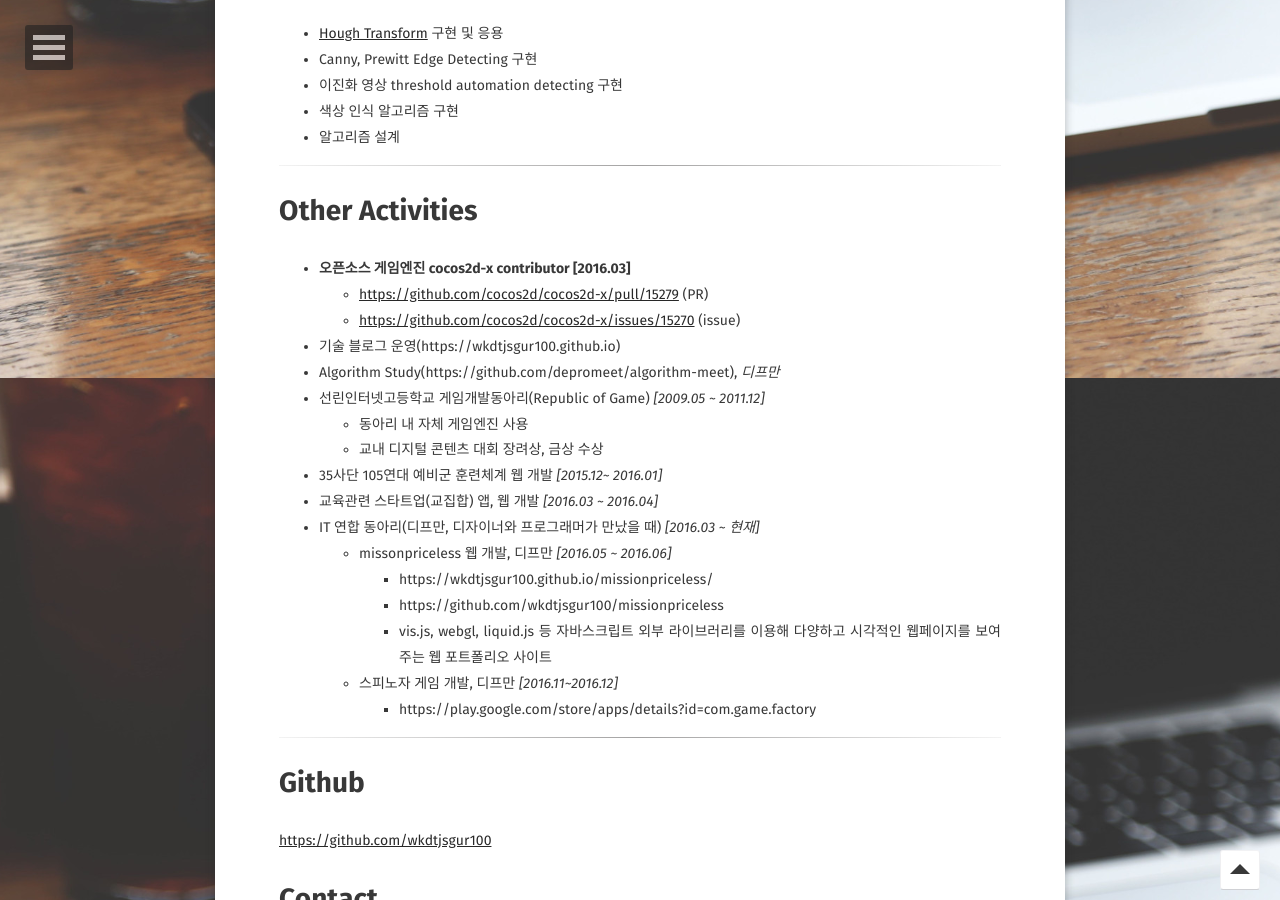
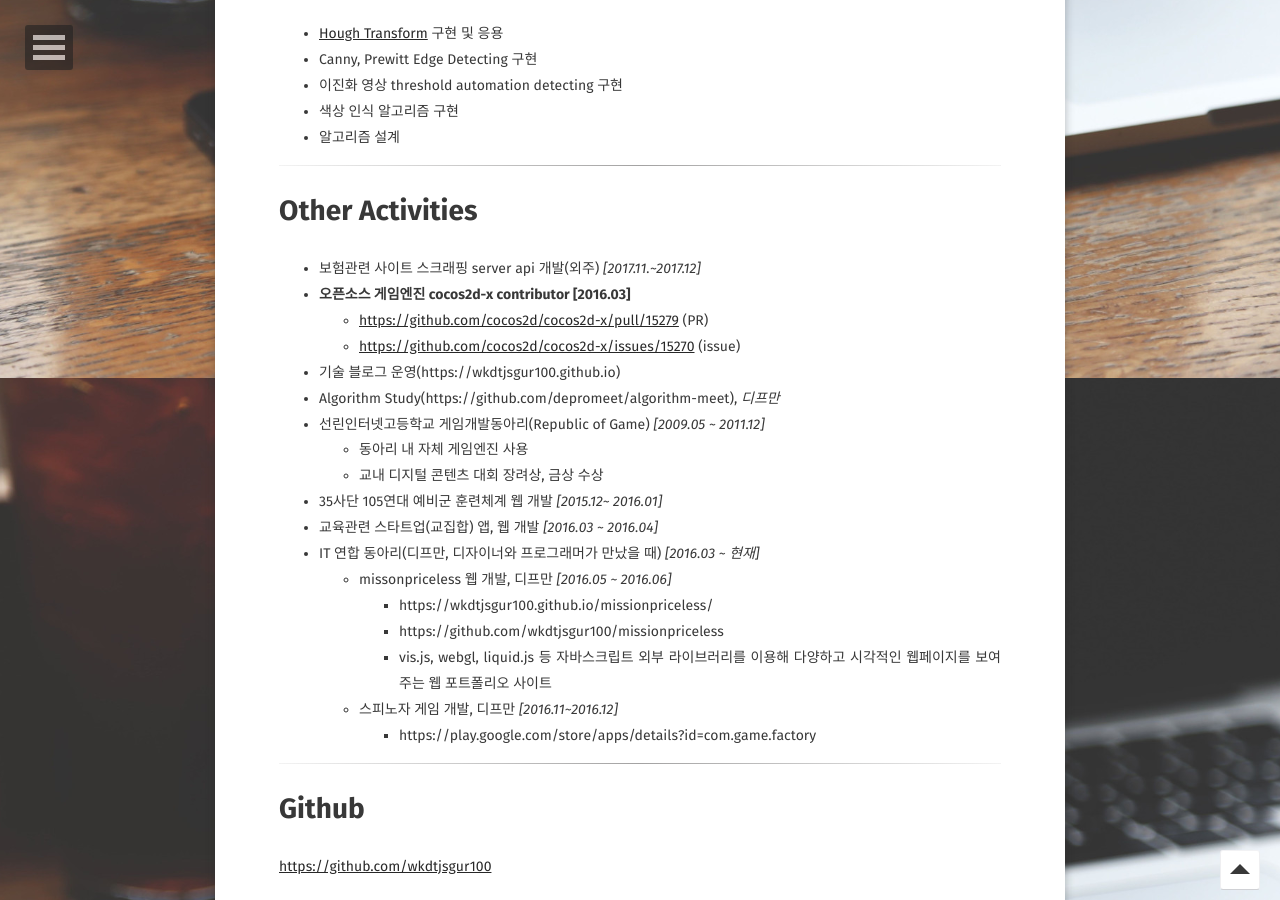
Before and after one commit to wkdtjsgur100/wkdtjsgur100.github.io, a Jekyll site: the page built from about/index.md, in a window 1280 px wide and 900 px high, scrolled down 4122 px. Built offline with Jekyll 4.4.1, drawn with Linux system fonts in a browser that asks for light colours; some web fonts are replaced.

Commit message:
Edit about.md

```diff
--- a/about/index.md
+++ b/about/index.md
@@ -156,6 +156,7 @@ KAIST SOC Robot War(http://www.socrobotwar.org/) 대회에서
 <hr>
 
 # Other Activities
+- 보험관련 사이트 스크래핑 server api 개발(외주) *[2017.11.~2017.12]*
 - **오픈소스 게임엔진 cocos2d-x contributor [2016.03]**
     - [https://github.com/cocos2d/cocos2d-x/pull/15279](https://github.com/cocos2d/cocos2d-x/pull/15279) (PR)
     - [https://github.com/cocos2d/cocos2d-x/issues/15270](https://github.com/cocos2d/cocos2d-x/issues/15270) (issue)
```
